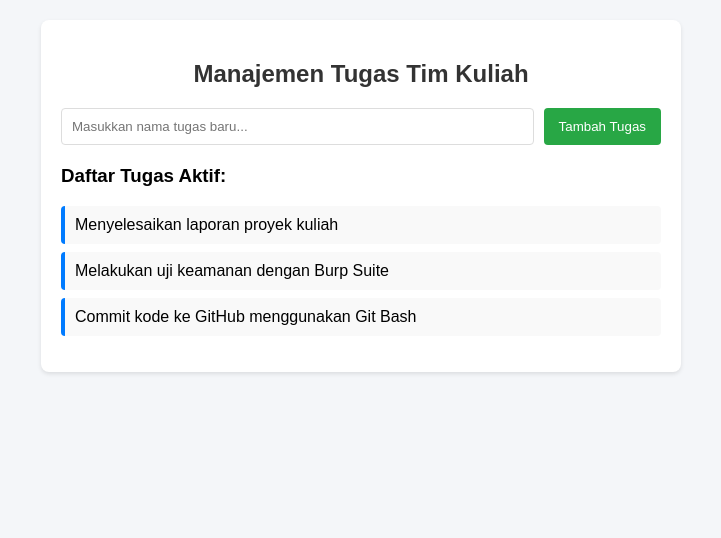
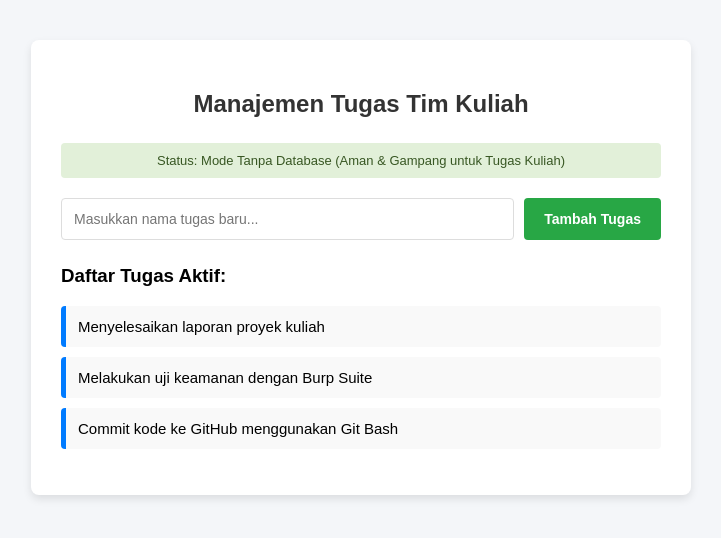
Before and after one commit to ARILPUTRA23/tugas-kuliah-proyek, a PHP site: page / in a window 1280 px wide. Shown: the top 538 px of the page, without its empty margins (279-1000 px from the left). Run offline with PHP 8.4, Linux system fonts and the light colour scheme.

Commit message:
Update index.php

```diff
--- a/index.php
+++ b/index.php
@@ -1,15 +1,22 @@
 <?php
-// Sederhana: Array untuk menyimpan data tugas sementara (bisa dikembangkan pakai Database nanti)
-$tasks = [
+// Memulai session agar data tugas tetap tersimpan sementara saat halaman direfresh
+session_start();
+
+// Jika session tasks belum ada, buat array kosong
+if (!isset($_SESSION['tasks'])) {
+    $_SESSION['tasks'] = [
         "Menyelesaikan laporan proyek kuliah",
         "Melakukan uji keamanan dengan Burp Suite",
         "Commit kode ke GitHub menggunakan Git Bash"
     ];
+}
 
 // Cek jika ada tugas baru yang dikirim lewat form
-if (isset($_POST['task_name']) && !empty($_POST['task_name'])) {
-    $newTask = htmlspecialchars($_POST['task_name']);
-    $tasks[] = $newTask;
+if (isset($_POST['task_name']) && !empty(trim($_POST['task_name']))) {
+    $newTask = htmlspecialchars(trim($_POST['task_name']));
+    $_SESSION['tasks'][] = $newTask; // Masukkan ke session
+    header("Location: " . $_SERVER['PHP_SELF']); // Refresh halaman agar bersih
+    exit();
 }
 ?>
 
@@ -20,34 +27,40 @@ if (isset($_POST['task_name']) && !empty($_POST['task_name'])) {
     <meta name="viewport" content="width=device-width, initial-scale=1.0">
     <title>Sistem Manajemen Tugas - Tugas Kuliah</title>
     <style>
-        body { font-family: Arial, sans-serif; background-color: #f4f6f9; margin: 0; padding: 20px; }
-        .container { max-width: 600px; margin: 0 auto; background: white; padding: 20px; border-radius: 8px; box-shadow: 0 2px 4px rgba(0,0,0,0.1); }
-        h2 { color: #333; text-align: center; }
-        form { display: flex; gap: 10px; margin-bottom: 20px; }
-        input[type="text"] { flex: 1; padding: 10px; border: 1px solid #ddd; border-radius: 4px; }
-        button { padding: 10px 15px; background-color: #28a745; color: white; border: none; border-radius: 4px; cursor: pointer; }
+        body { font-family: Arial, sans-serif; background-color: #f4f6f9; margin: 0; padding: 40px; }
+        .container { max-width: 600px; margin: 0 auto; background: white; padding: 30px; border-radius: 8px; box-shadow: 0 4px 8px rgba(0,0,0,0.1); }
+        h2 { color: #333; text-align: center; margin-bottom: 25px; }
+        form { display: flex; gap: 10px; margin-bottom: 25px; }
+        input[type="text"] { flex: 1; padding: 12px; border: 1px solid #ddd; border-radius: 4px; font-size: 14px; }
+        button { padding: 12px 20px; background-color: #28a745; color: white; border: none; border-radius: 4px; cursor: pointer; font-size: 14px; font-weight: bold; }
         button:hover { background-color: #218838; }
         ul { list-style-type: none; padding: 0; }
-        li { background: #f9f9f9; margin-bottom: 8px; padding: 10px; border-left: 4px solid #007bff; border-radius: 4px; }
+        li { background: #f9f9f9; margin-bottom: 10px; padding: 12px; border-left: 5px solid #007bff; border-radius: 4px; font-size: 15px; }
+        .info { background: #e2f0d9; color: #385723; padding: 10px; border-radius: 4px; margin-bottom: 20px; font-size: 13px; text-align: center; }
     </style>
 </head>
 <body>
 
 <div class="container">
     <h2>Manajemen Tugas Tim Kuliah</h2>
+    <div class="info">Status: Mode Tanpa Database (Aman & Gampang untuk Tugas Kuliah)</div>
 
     <!-- Form Tambah Tugas -->
     <form method="POST" action="">
-        <input type="text" name="task_name" placeholder="Masukkan nama tugas baru..." required>
+        <input type="text" name="task_name" placeholder="Masukkan nama tugas baru..." required autocomplete="off">
         <button type="submit">Tambah Tugas</button>
     </form>
 
     <!-- Daftar Tugas -->
     <h3>Daftar Tugas Aktif:</h3>
     <ul>
-        <?php foreach ($tasks as $task): ?>
+        <?php if (empty($_SESSION['tasks'])): ?>
+            <li>Belum ada tugas yang ditambahkan.</li>
+        <?php else: ?>
+            <?php foreach ($_SESSION['tasks'] as $task): ?>
                 <li><?php echo $task; ?></li>
             <?php endforeach; ?>
+        <?php endif; ?>
     </ul>
 </div>
 
```
Lines whose indentation alone changed are shown as unchanged.
